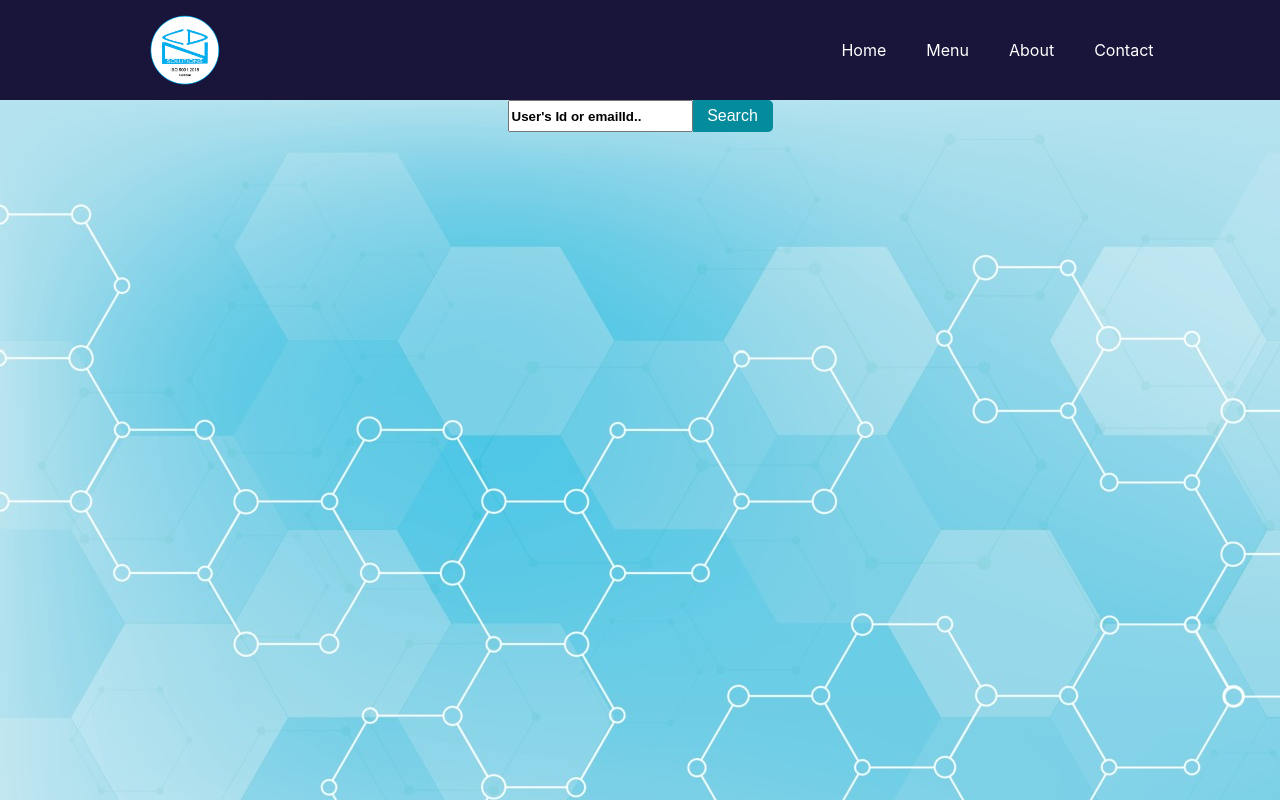
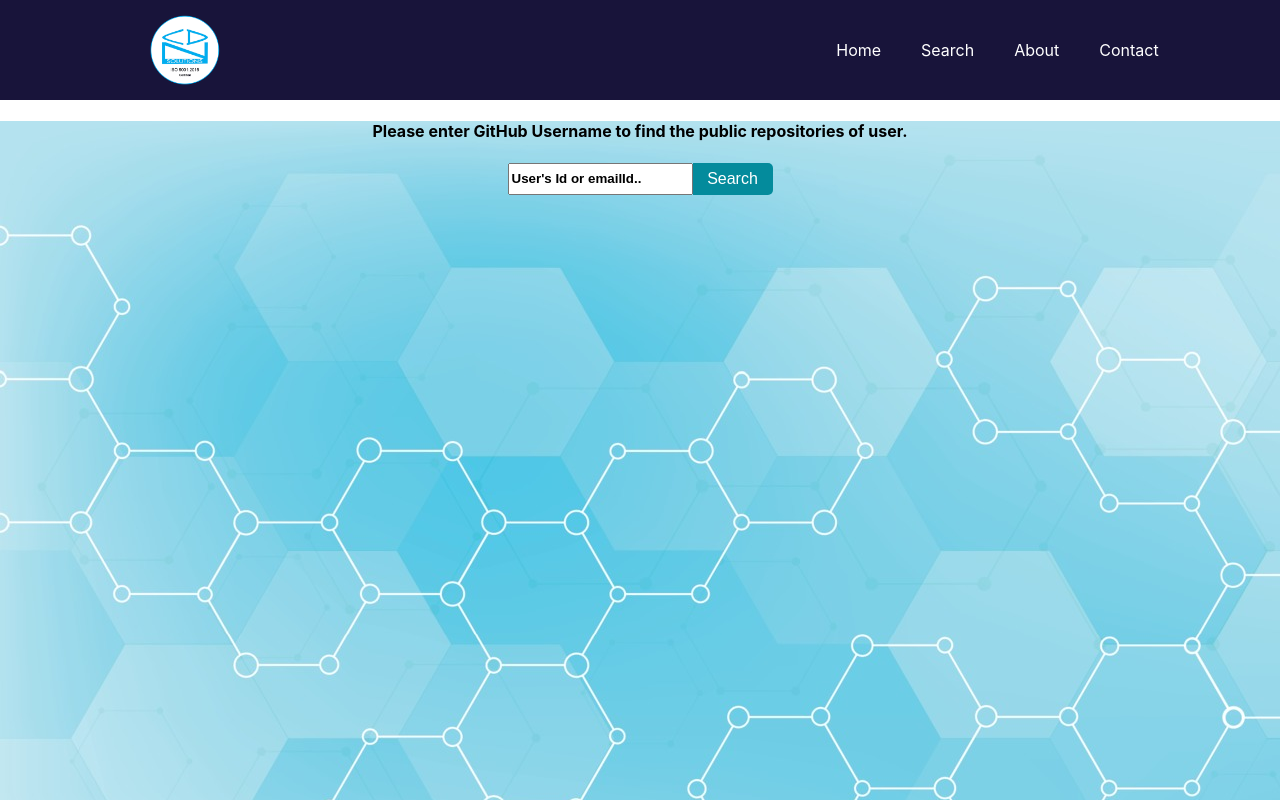
Before and after one commit to rg9302135583/git-users, a React (Create React App) app: page /menu in a window 1280 px wide. Shown: the top 800 px of the page. Built offline with nearby package versions, Linux system fonts and the light colour scheme; no server answers.

Commit message:
new changes

```diff
--- a/src/components/Navbar.js
+++ b/src/components/Navbar.js
@@ -16,14 +16,14 @@ function Navbar() {
         <img src={Logo} />
         <div className="hiddenLinks">
           <Link to="/"> Home </Link>
-          <Link to="/menu"> Menu </Link>
+          <Link to="/menu"> Search </Link>
           <Link to="/about"> About </Link>
           <Link to="/contact"> Contact </Link>
         </div>
       </div>
       <div className="rightSide">
         <Link to="/"> Home </Link>
-        <Link to="/menu"> Menu </Link>
+        <Link to="/menu"> Search </Link>
         <Link to="/about"> About </Link>
         <Link to="/contact"> Contact </Link>
         <button onClick={toggleNavbar}>
--- a/src/pages/Menu.js
+++ b/src/pages/Menu.js
@@ -65,6 +65,7 @@ function Menu() {
 
   return (
     <div style={{backgroundImage: `url(${BannerImage})`,minHeight:`100vh`}}>
+          <h4>Please enter GitHub Username to find the public repositories of user.</h4>
         <div className="search" >
           <input
             type="search"
```
Also changed, not shown: package.json (+4 -4 lines).
